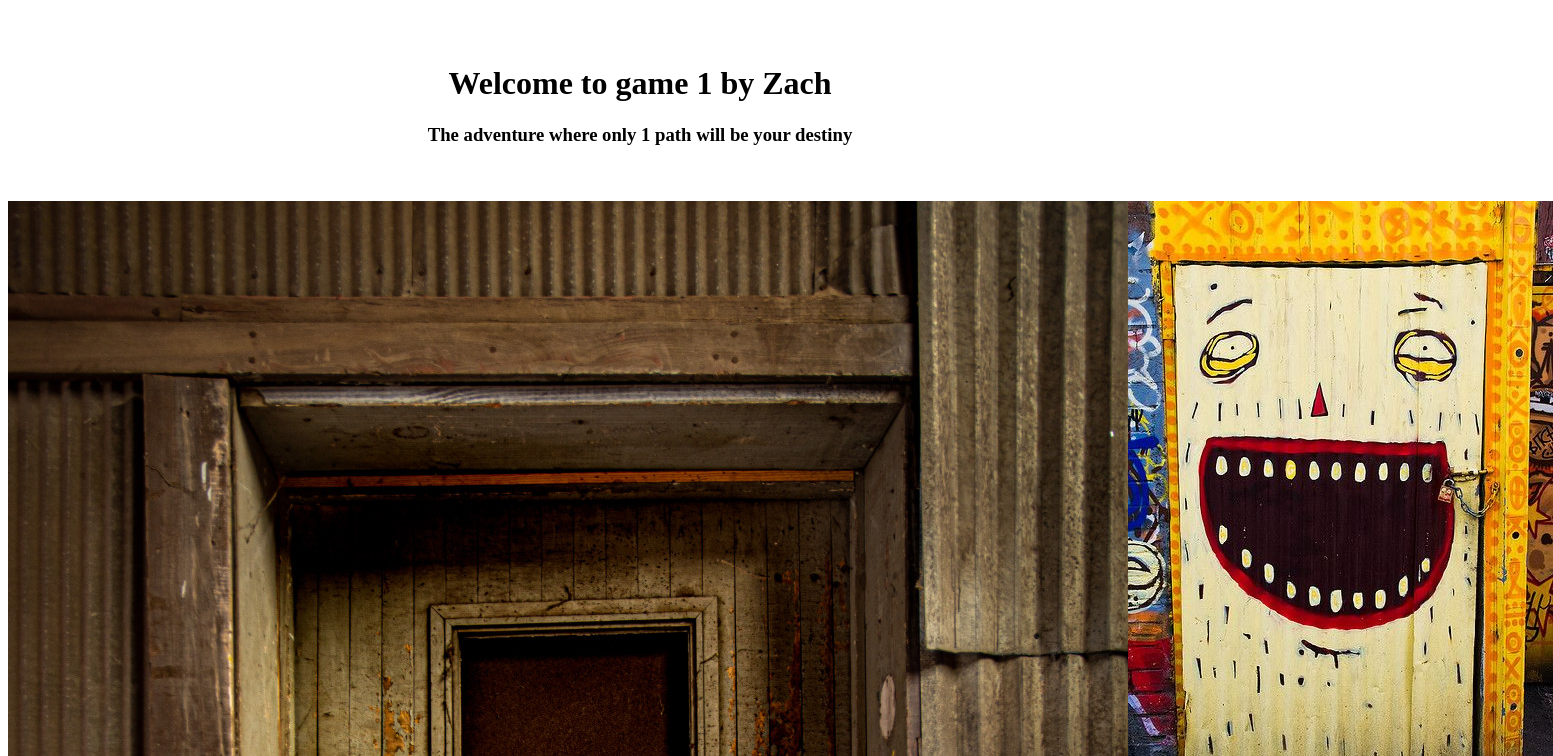
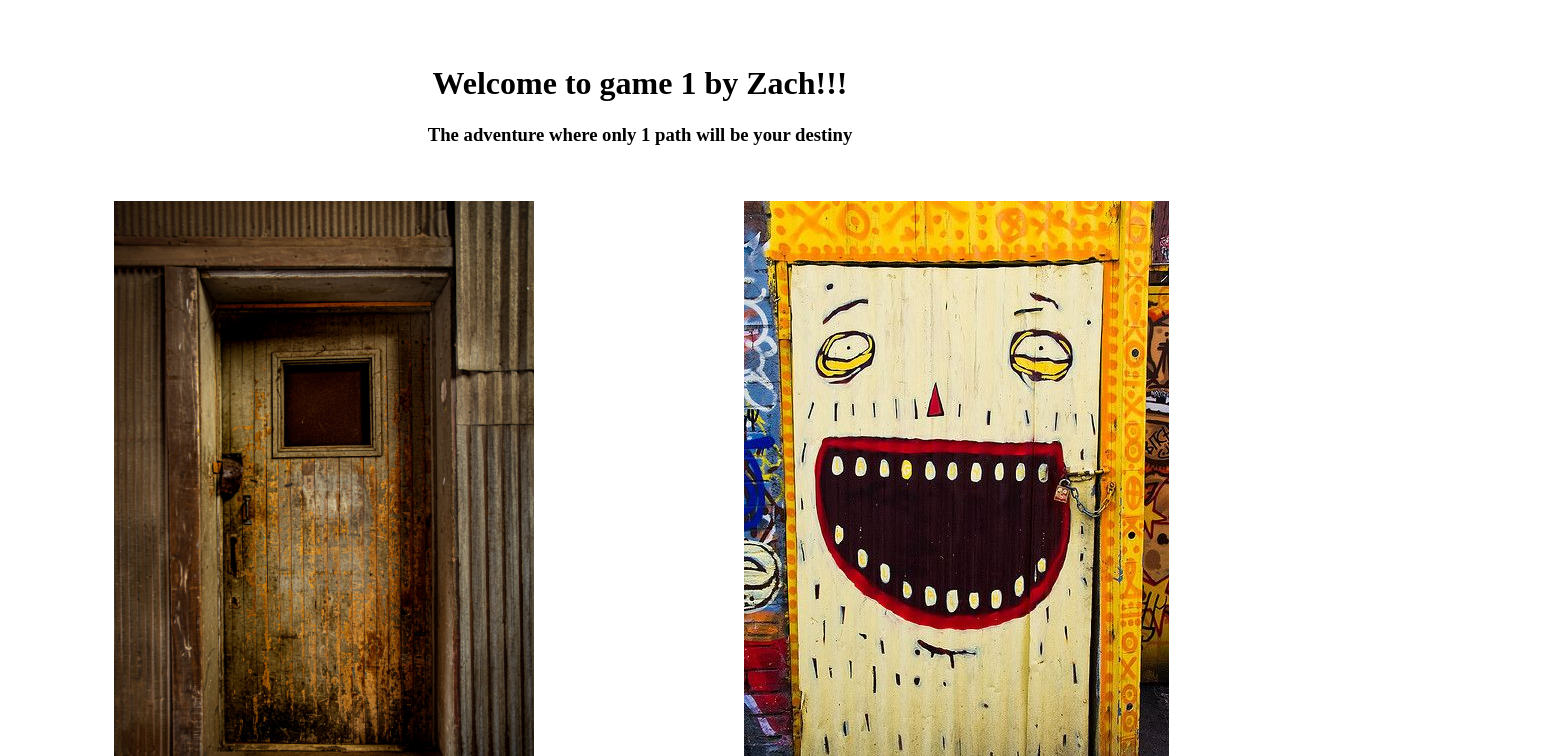
Before and after one commit to ZachM88/game1, a plain HTML site: page index.html in a window 1280 px wide. Shown: the top 756 px of the page, 1553 px wide, since content can reach past the window. Drawn offline with Linux system fonts and the light colour scheme.

Commit message:
new doors

```diff
--- a/index.html
+++ b/index.html
@@ -8,13 +8,13 @@
 <body>
     <br /> <br />
     <center>
-        <h1> Welcome to game 1 by Zach</h1>
+        <h1> Welcome to game 1 by Zach!!!</h1>
         <h3>The adventure where only 1 path will be your destiny</h3>
     </center>
     <br /> <br />
-    <div class="row">
+    <div class="row" align="center">
         <div class="column">
-            <img src="images/creepy-door.jpeg">
+            <img src="images/creepy-door.jpeg" width="420" legnth="640">
         </div>
         <div class="column">
             <img src="images/happy-door.jpeg">
```
Also changed, not shown: creepy-door.html (added), funny-door.html (added).
